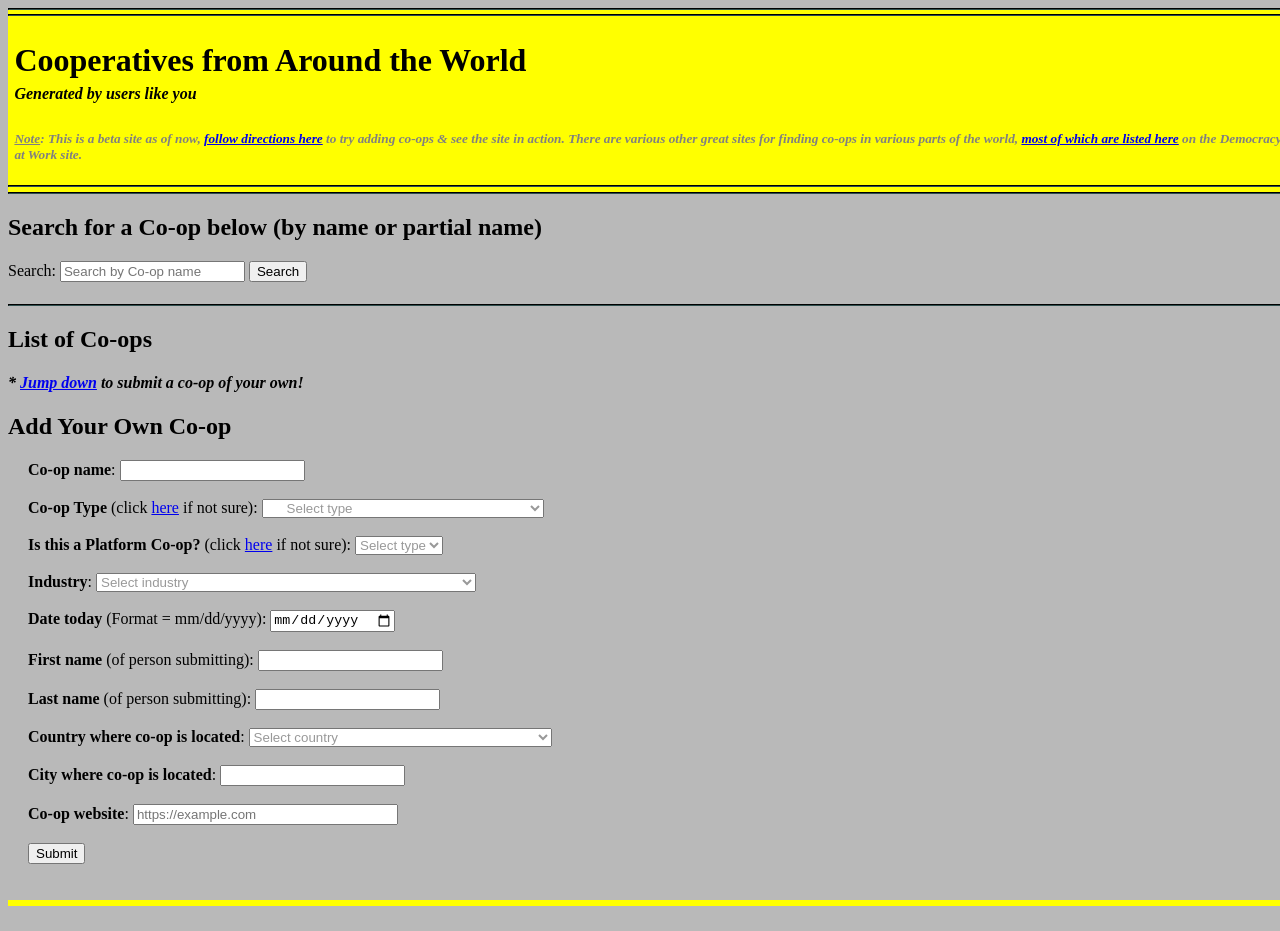
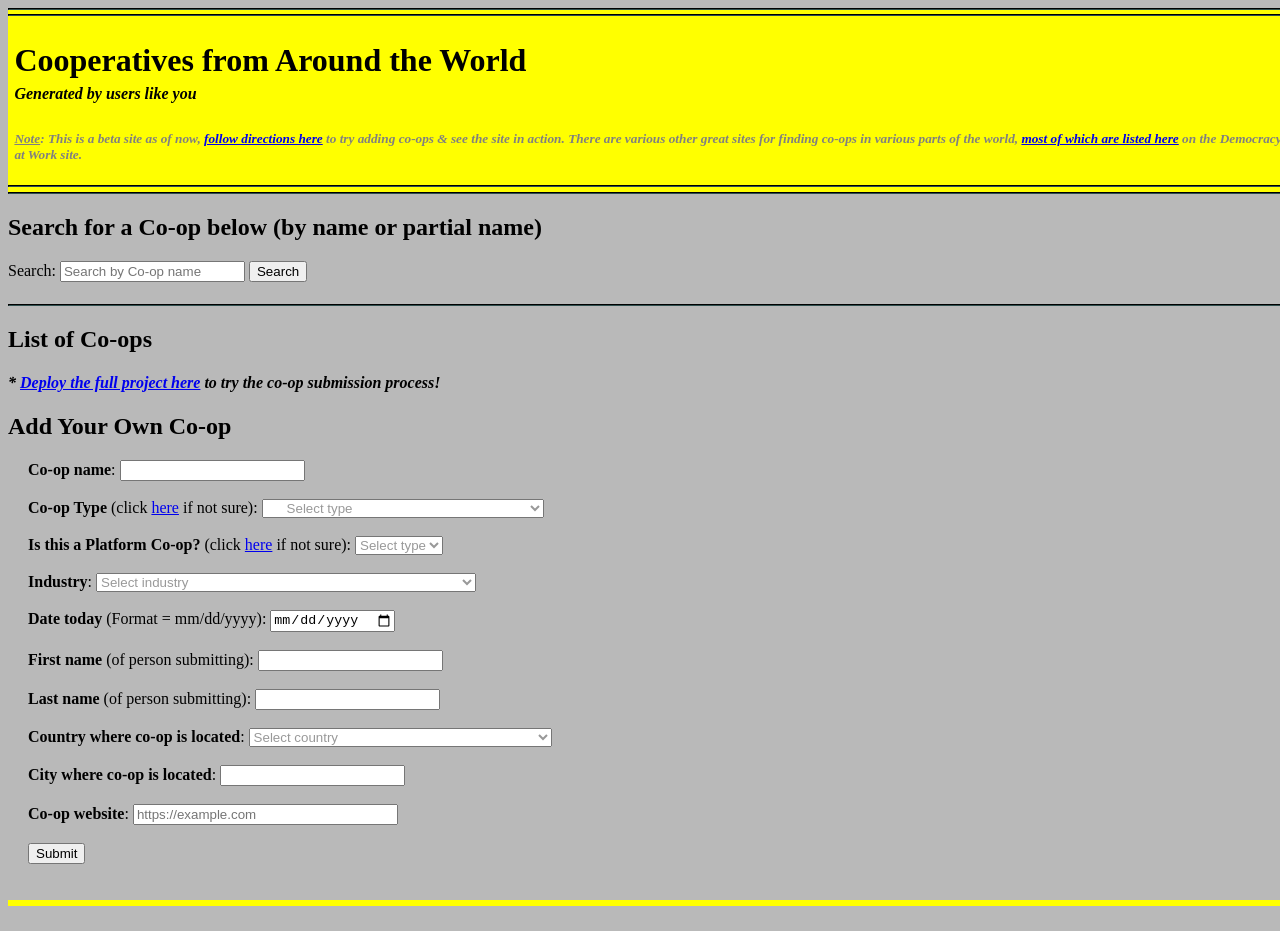
Before and after one commit to bhoconnor/coop-directory, a website: page html/index.html in a window 1280 px wide. Drawn offline with Linux system fonts and the light colour scheme; no server answers.

Commit message:
Update note about deploying full project

```diff
--- a/html/index.html
+++ b/html/index.html
@@ -66,7 +66,9 @@
       <section>
         <div class="main">
           <h2>List of Co-ops</h2>
-          <h4><em>* <a href="#editCoopModal">Jump down</a> to submit a co-op of your own!</em></h4>
+          <!-- Re-open below comment once deploy to fully-functioning site -->
+          <!-- <h4><em>* <a href="#editCoopModal">Jump down</a> to submit a co-op of your own!</em></h4> -->
+          <h4><em>* <a href="https://github.com/bhoconnor/coop-directory">Deploy the full project here</a> to try the co-op submission process!</em></h4>
           <div>
             <div class="row" id="coops"></div>
           </div>
```
